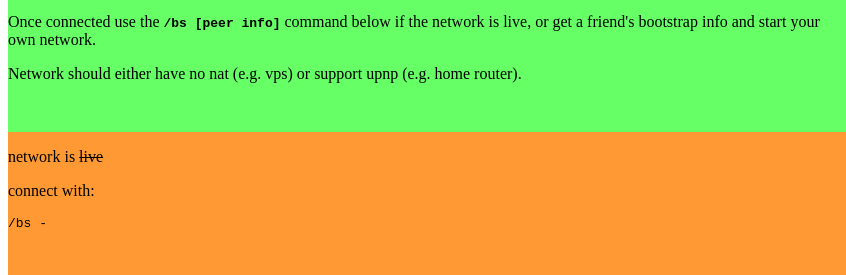
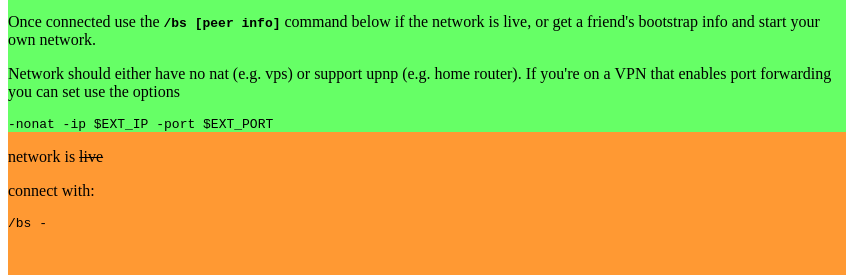
Before and after one commit to TACIXAT/party-line, a plain HTML site: page docs/index.html in a window 1280 px wide. Shown: the part 409-684 px from the top of the page, 0-846 px from the left. Drawn offline with Linux system fonts and the light colour scheme.

Commit message:
Update network instructions.

```diff
--- a/docs/index.html
+++ b/docs/index.html
@@ -112,7 +112,7 @@
     go run *.go
             </pre>
             <p>Once connected use the <b style='font-family: monospace'>/bs [peer info]</b> command below if the network is live, or get a friend's bootstrap info and start your own network.</p>
-            <p>Network should either have no nat (e.g. vps) or support upnp (e.g. home router).</p>
+            <p>Network should either have no nat (e.g. vps) or support upnp (e.g. home router). If you're on a VPN that enables port forwarding you can set use the options <pre>-nonat -ip $EXT_IP -port $EXT_PORT</pre> to set things up manually.</p>
         </main>
         <extra class="extra">
             <iframe class='cool-site' src="https://en.wikipedia.org/wiki/Party_line_(telephony)"></iframe>
```
